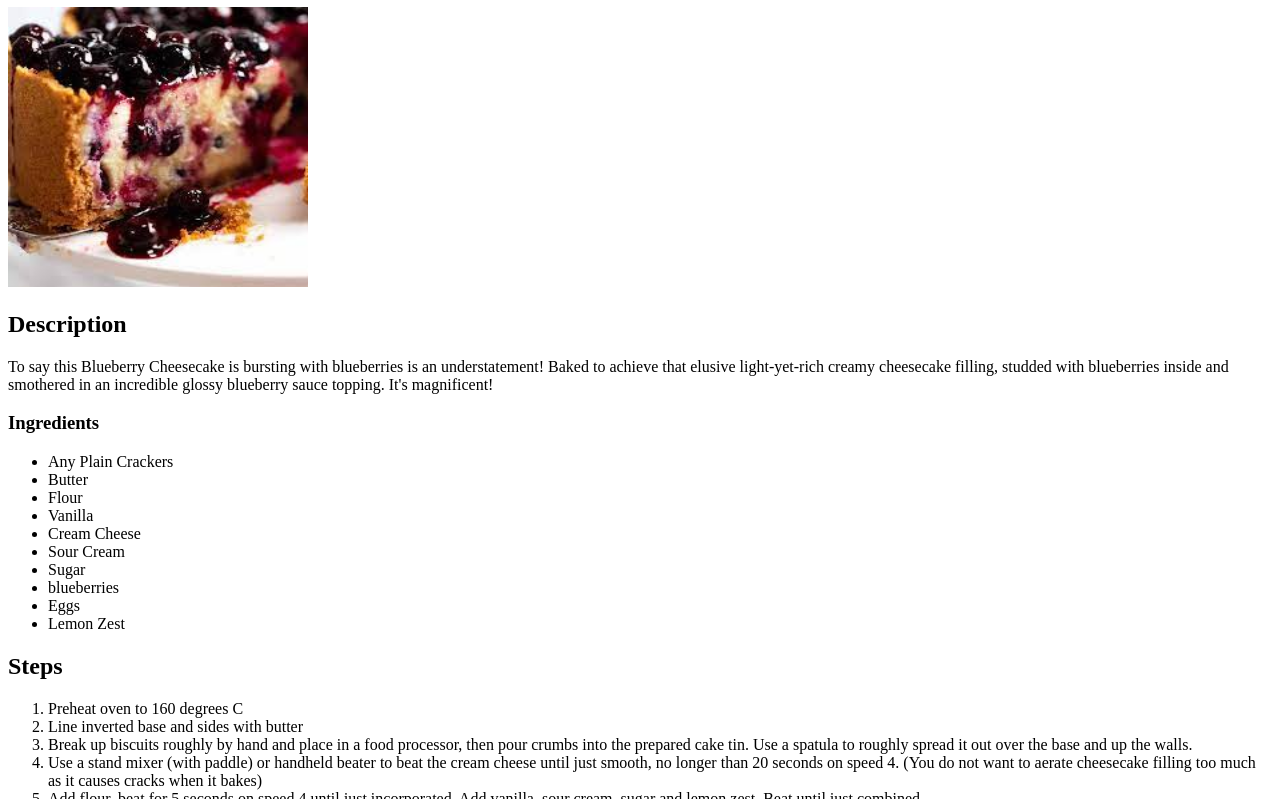
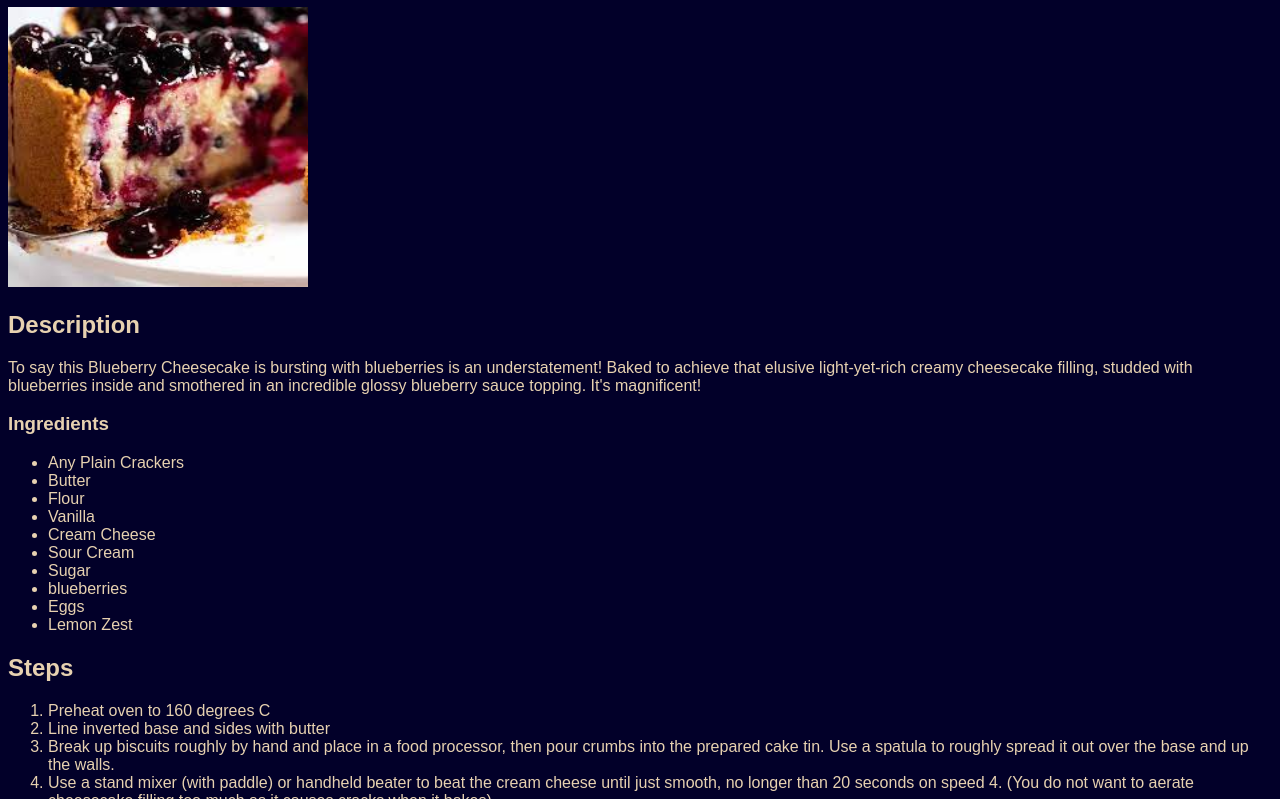
Before and after one commit to pterkn/odin-recipes, a plain HTML site: page recipes/blueberry-cheesecake.html in a window 1280 px wide. Shown: the part 73-872 px from the top of the page. Drawn offline with Linux system fonts and the light colour scheme.

Commit message:
add css styles

```diff
--- a/recipes/blueberry-cheesecake.html
+++ b/recipes/blueberry-cheesecake.html
@@ -5,6 +5,7 @@
     <meta charset="UTF-8">
     <meta name="viewport" content="width=device-width, initial-scale=1.0">
     <title>Document</title>
+    <link rel="stylesheet" href="../style.css">
 </head>
 
 <body>
--- /dev/null
+++ b/style.css
@@ -0,0 +1,11 @@
+html {
+    font-family: Arial, sans-serif;
+    font-size: medium;
+}
+
+
+body { background-color: rgb(2, 0, 41); }
+
+body {
+    color: rgb(231, 209, 176);
+}
```
Also changed, not shown: index.html (+1 -0 lines), recipes/lasagna.html (+1 -0 lines), recipes/steak.html (+1 -0 lines).
